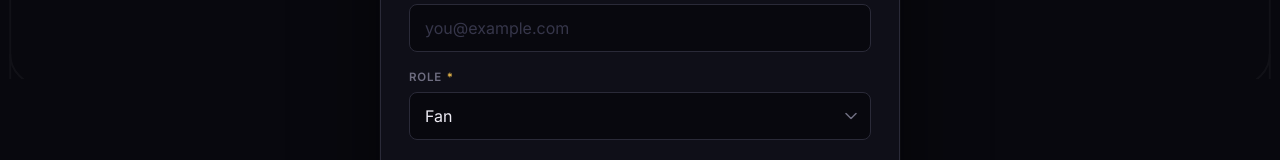
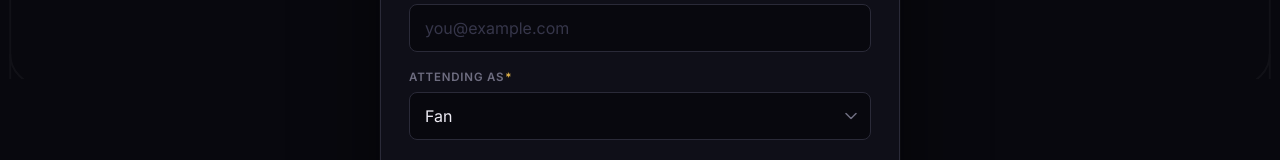
Before and after one commit to ridbay/Ummah-Twitter-FC-Website, a Vue app: page /register in a window 1280 px wide. Shown: the part 721-881 px from the top of the page. Built offline with nearby package versions, Linux system fonts and the light colour scheme; no server answers.

Commit message:
Changes made

```diff
--- a/src/views/CheckIn.vue
+++ b/src/views/CheckIn.vue
@@ -389,7 +389,7 @@ async function downloadTicket() {
             </div>
 
             <div class="field">
-              <label for="role">Role <span class="req" aria-hidden="true">*</span></label>
+              <label for="role">Attending As<span class="req" aria-hidden="true">*</span></label>
               <div class="select-wrap">
                 <select v-model="form.role" id="role" name="role" required>
                   <option value="Fan">Fan</option>
```
